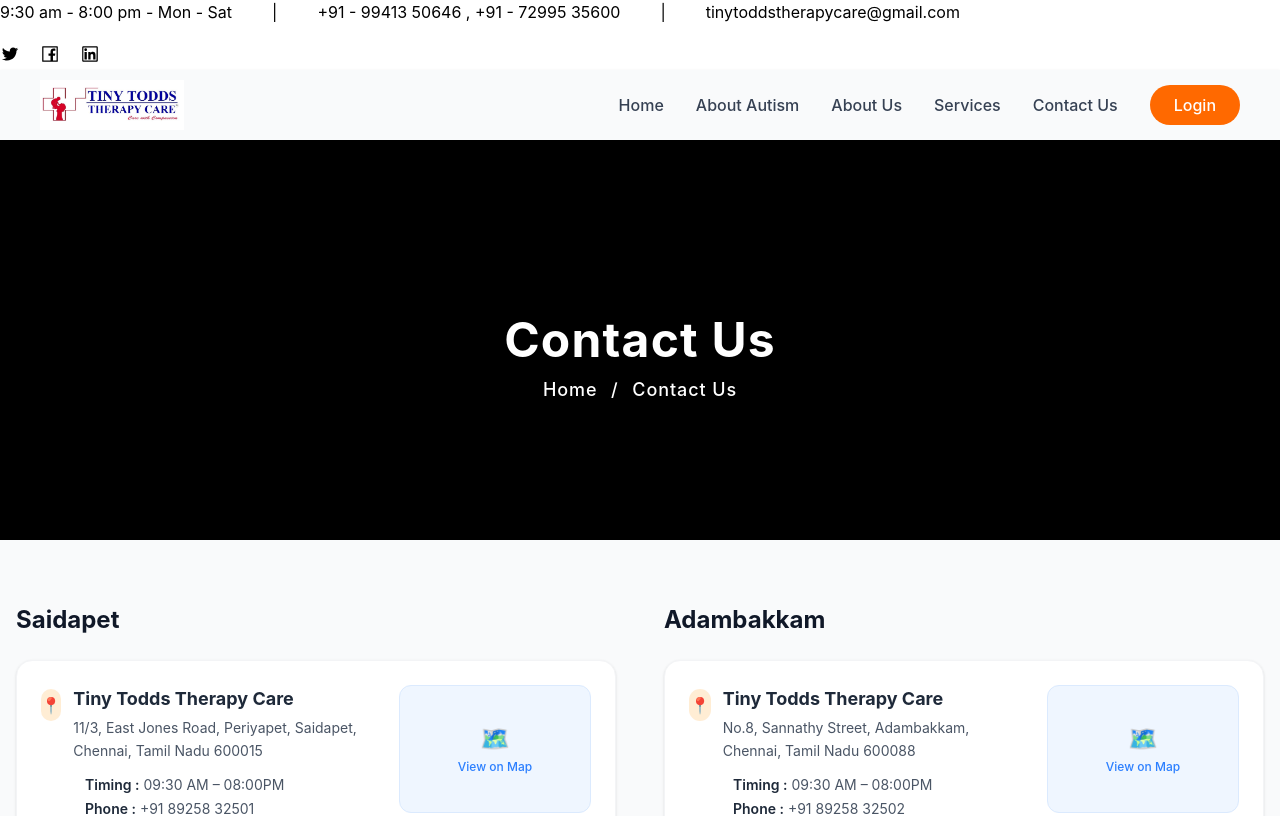
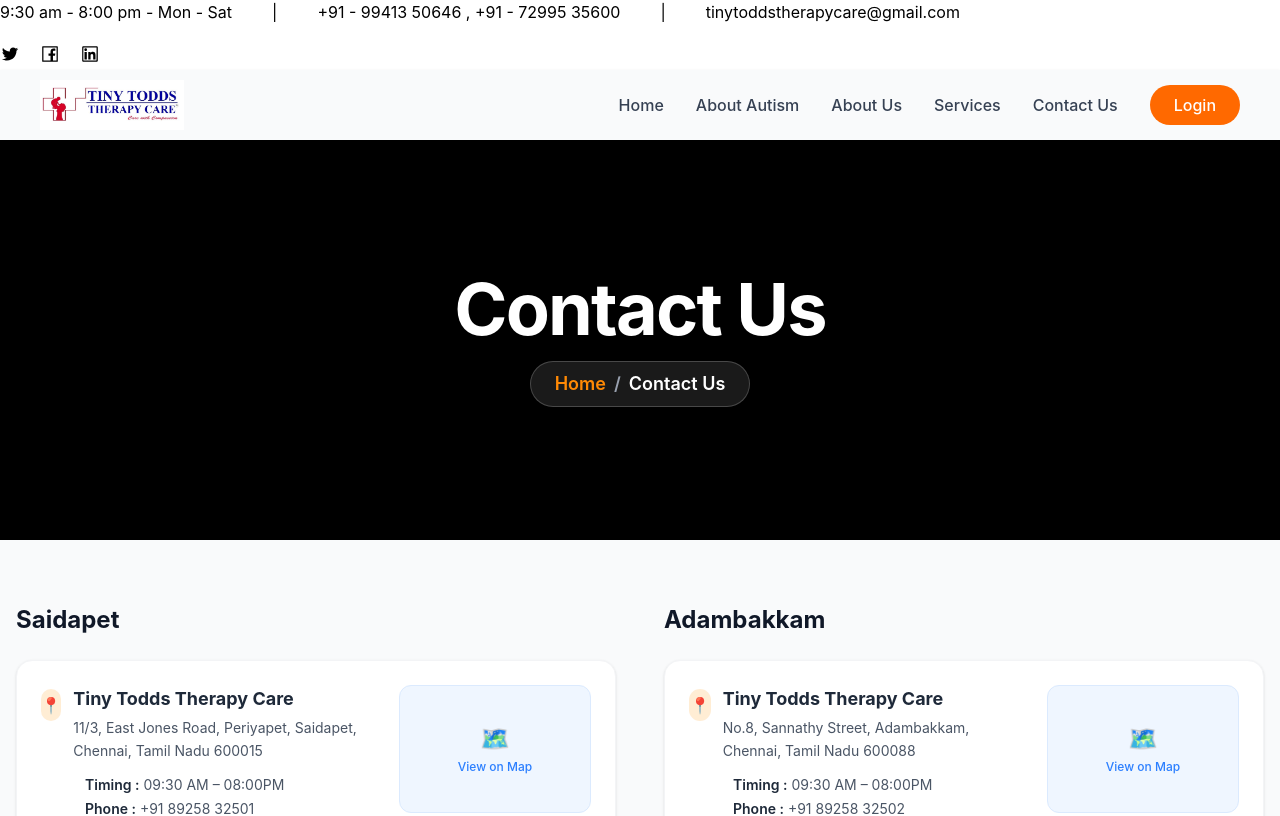
Before and after one commit to Mickolas181/tiny-site, a React (Vite) app: page /contact in a window 1280 px wide. Shown: the top 816 px of the page. Built offline with nearby package versions, Linux system fonts and the light colour scheme; a web font is replaced by a local one.

Commit message:
Added ScrollToTop global logic and updated App.jsx

```diff
--- a/src/pages/AboutUs.jsx
+++ b/src/pages/AboutUs.jsx
@@ -1,4 +1,6 @@
 import React from 'react';
+import { Link } from 'react-router-dom';
+
 
 // Unga background image-ah inga import pannikonga (hero section-kaga)
 // import aboutBg from '../assets/about-bg.jpg';
@@ -18,9 +20,13 @@ export default function AboutUs() {
         {/* Dark Overlay (text theliva theriya) */}
         <div className="absolute inset-0 bg-black bg-opacity-50"></div>
 
-        <div className="relative z-10 text-center mt-10">
-          <h1 className="text-4xl md:text-5xl font-bold mb-3 tracking-wide">About Us</h1>
-          <p className="text-lg font-medium tracking-wider">Home <span className="mx-2">/</span> About Us</p>
+        <div className="relative z-10 text-center px-4">
+          <h1 className="text-5xl md:text-7xl font-bold mb-4 tracking-tight drop-shadow-lg">About Us</h1>
+          <nav className="flex items-center justify-center gap-2 text-lg font-semibold bg-white/10 backdrop-blur-sm px-6 py-2 rounded-full mx-auto w-fit border border-white/20">
+            <Link to="/" className="text-orange-400 hover:text-orange-300 transition-colors">Home</Link>
+            <span className="text-gray-400">/</span>
+            <span className="text-white">About Us</span>
+          </nav>
         </div>
       </div>
 
--- a/src/pages/ContactUs.jsx
+++ b/src/pages/ContactUs.jsx
@@ -1,5 +1,5 @@
 import React from 'react';
-
+import { Link } from 'react-router-dom';
 // import contactBg from '../assets/contact-bg.jpg';
 
 export default function ContactUs() {
@@ -193,9 +193,13 @@ export default function ContactUs() {
         style={{ backgroundColor: '#4a5568' }} // Background image add panna mathikonga
       >
         <div className="absolute inset-0 bg-black bg-opacity-50"></div>
-        <div className="relative z-10 text-center mt-10">
-          <h1 className="text-4xl md:text-5xl font-bold mb-3 tracking-wide">Contact Us</h1>
-          <p className="text-lg font-medium tracking-wider">Home <span className="mx-2">/</span> Contact Us</p>
+        <div className="relative z-10 text-center px-4">
+          <h1 className="text-5xl md:text-7xl font-bold mb-4 tracking-tight drop-shadow-lg">Contact Us</h1>
+          <nav className="flex items-center justify-center gap-2 text-lg font-semibold bg-white/10 backdrop-blur-sm px-6 py-2 rounded-full mx-auto w-fit border border-white/20">
+            <Link to="/" className="text-orange-400 hover:text-orange-300 transition-colors">Home</Link>
+            <span className="text-gray-400">/</span>
+            <span className="text-white">Contact Us</span>
+          </nav>
         </div>
       </div>
 
--- a/src/pages/Services.jsx
+++ b/src/pages/Services.jsx
@@ -1,4 +1,5 @@
 import React from 'react';
+import { Link } from 'react-router-dom';
 // Unga hero background image-ah inga import pannikonga
 // import servicesBg from '../assets/services-bg.jpg';
 
@@ -16,9 +17,13 @@ export default function Services() {
         {/* Dark Overlay */}
         <div className="absolute inset-0 bg-black bg-opacity-50"></div>
 
-        <div className="relative z-10 text-center mt-10">
-          <h1 className="text-4xl md:text-5xl font-bold mb-3 tracking-wide">Services</h1>
-          <p className="text-lg font-medium tracking-wider">Home <span className="mx-2">/</span> Services</p>
+        <div className="relative z-10 text-center px-4">
+          <h1 className="text-5xl md:text-7xl font-bold mb-4 tracking-tight drop-shadow-lg">Services</h1>
+          <nav className="flex items-center justify-center gap-2 text-lg font-semibold bg-white/10 backdrop-blur-sm px-6 py-2 rounded-full mx-auto w-fit border border-white/20">
+            <Link to="/" className="text-orange-400 hover:text-orange-300 transition-colors">Home</Link>
+            <span className="text-gray-400">/</span>
+            <span className="text-white">Services</span>
+          </nav>
         </div>
       </div>
 
```
